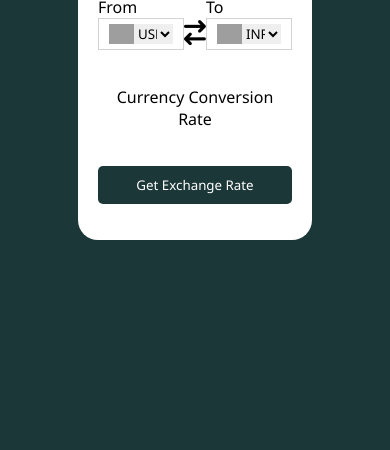
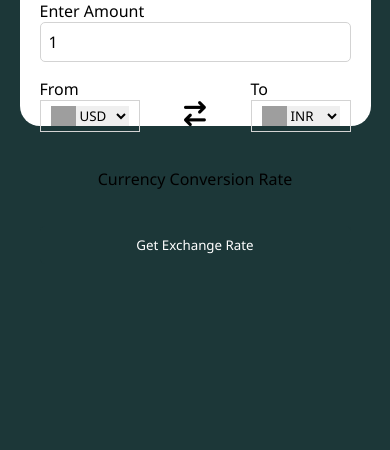
Before and after one commit to soumyandita/currency-converter, a plain HTML site: page index.html in a window 390 px wide. Shown: the part 394-844 px from the top of the page. Drawn offline with Linux system fonts and the light colour scheme; grey boxes are pictures that could not be loaded.

Commit message:
Make it responsive

```diff
--- a/style.css
+++ b/style.css
@@ -17,7 +17,7 @@ body {
     background-color: #fff;
     padding: 20px;
     border-radius: 20px;
-    min-height: 50vmin;
+    max-height: 50vmin;
     width: 60vmin;
 }
 
@@ -96,3 +96,21 @@ button {
 button:hover {
     transform: scale(1.03);
 }
+
+@media (max-width: 500px) {
+    .container {
+        width: 80vmin;
+    }
+}
+
+@media (max-width: 400px) {
+    .container {
+        width: 90vmin;
+    }
+}
+
+@media (max-width: 300px) {
+    .container {
+        width: 100vmin;
+    }
+}
```
